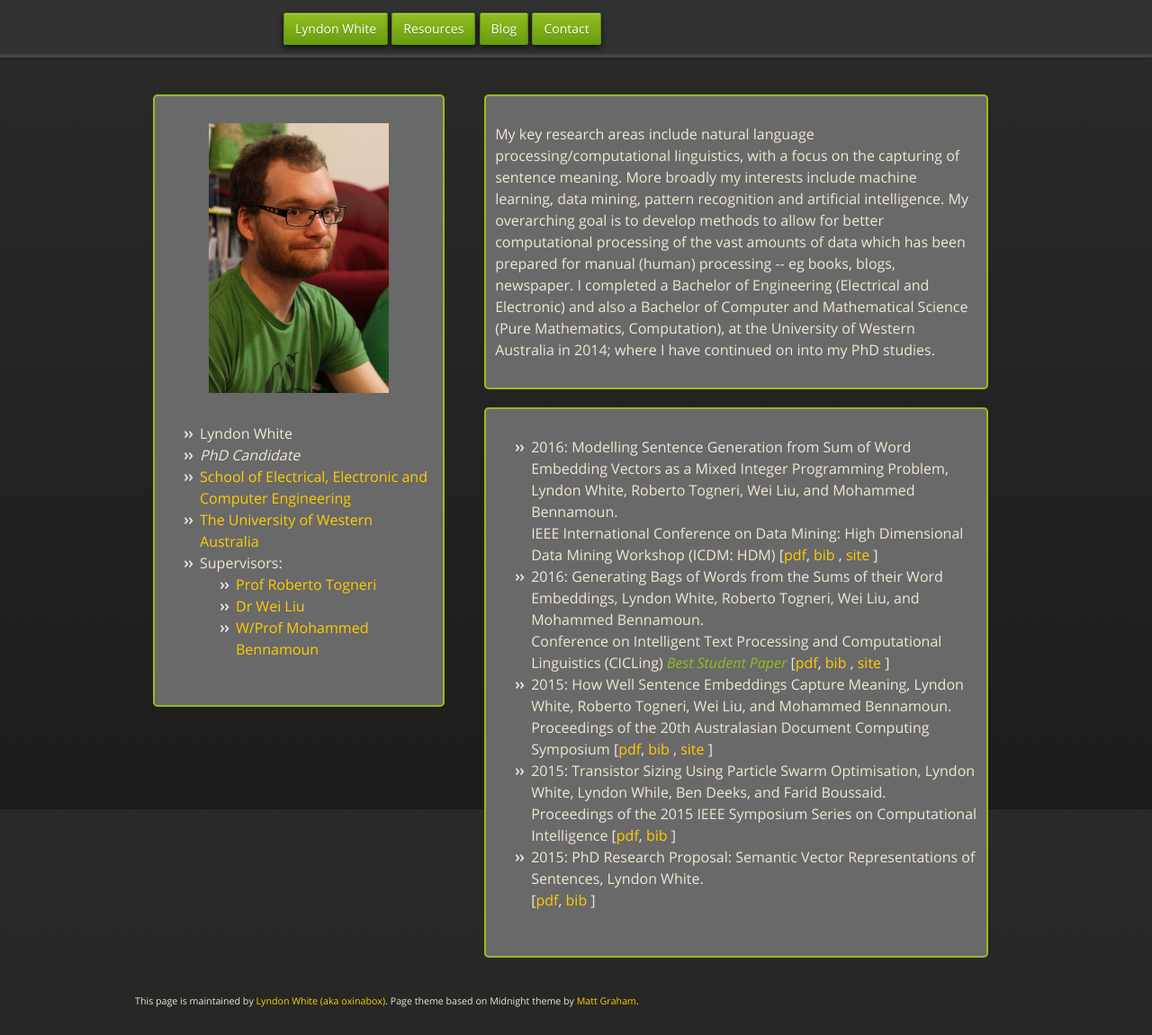
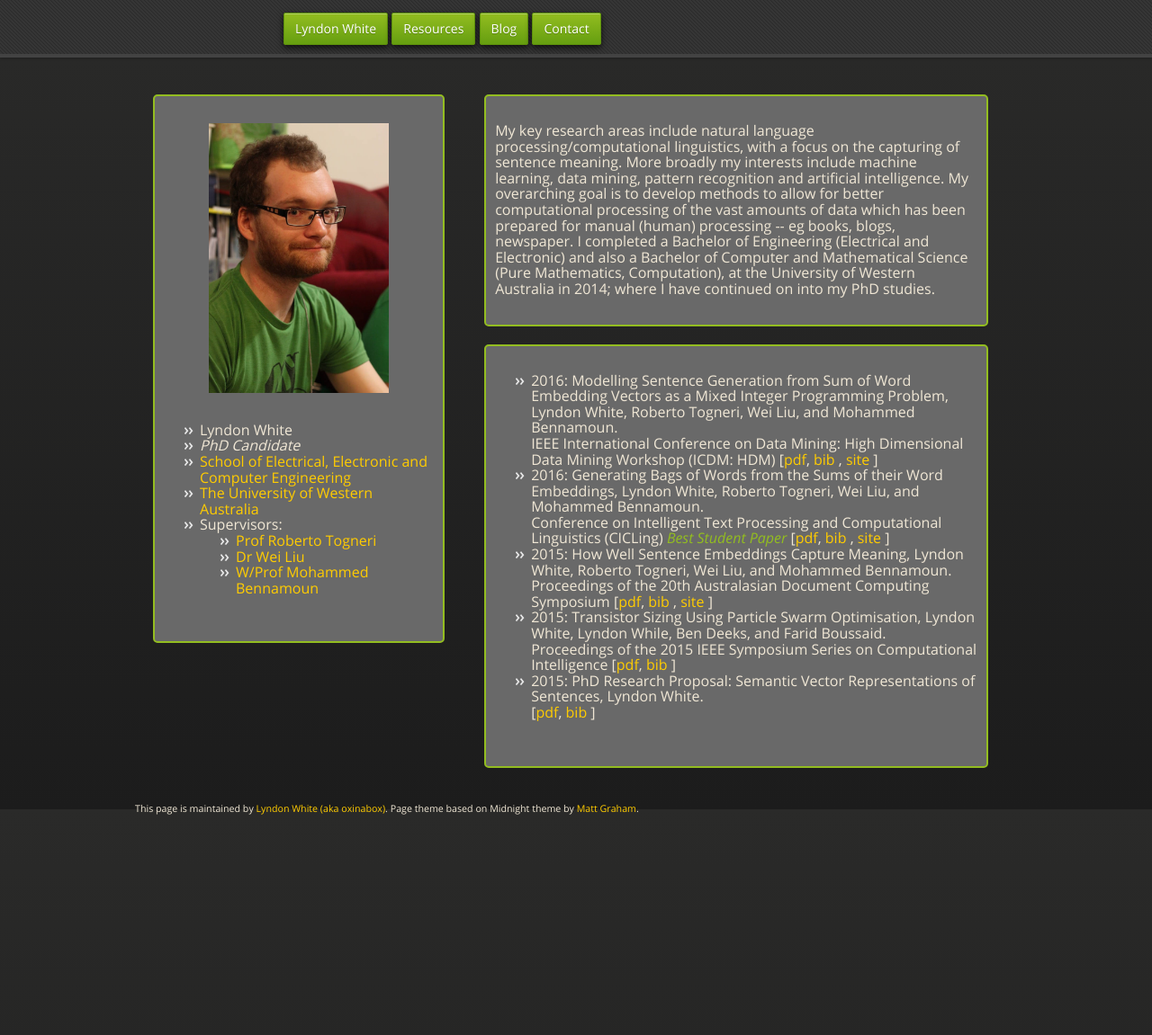
Before and after one commit to oxinabox/oxinabox.github.io, a Jekyll site: the page built from index.html, in a window 1280 px wide and 1151 px high. Shown: the whole window at 90% size. Built offline with Jekyll 4.4.1, drawn with Linux system fonts in a browser that asks for light colours; nearby versions of some CDN libraries; some web fonts are replaced.

Commit message:
==reduce spacing

```diff
--- a/stylesheets/styles.css
+++ b/stylesheets/styles.css
@@ -202,7 +202,7 @@
 body {
   padding: 0px 0 20px 0px;
   margin: 0px;
-  font: 16px/1.5 "OpenSansRegular", "Helvetica Neue", Helvetica, Arial, sans-serif;
+  font: 16px/1.1 "OpenSansRegular", "Helvetica Neue", Helvetica, Arial, sans-serif;
   color: #f0e7d5;
   font-weight: normal;
   background: #252525;
```
